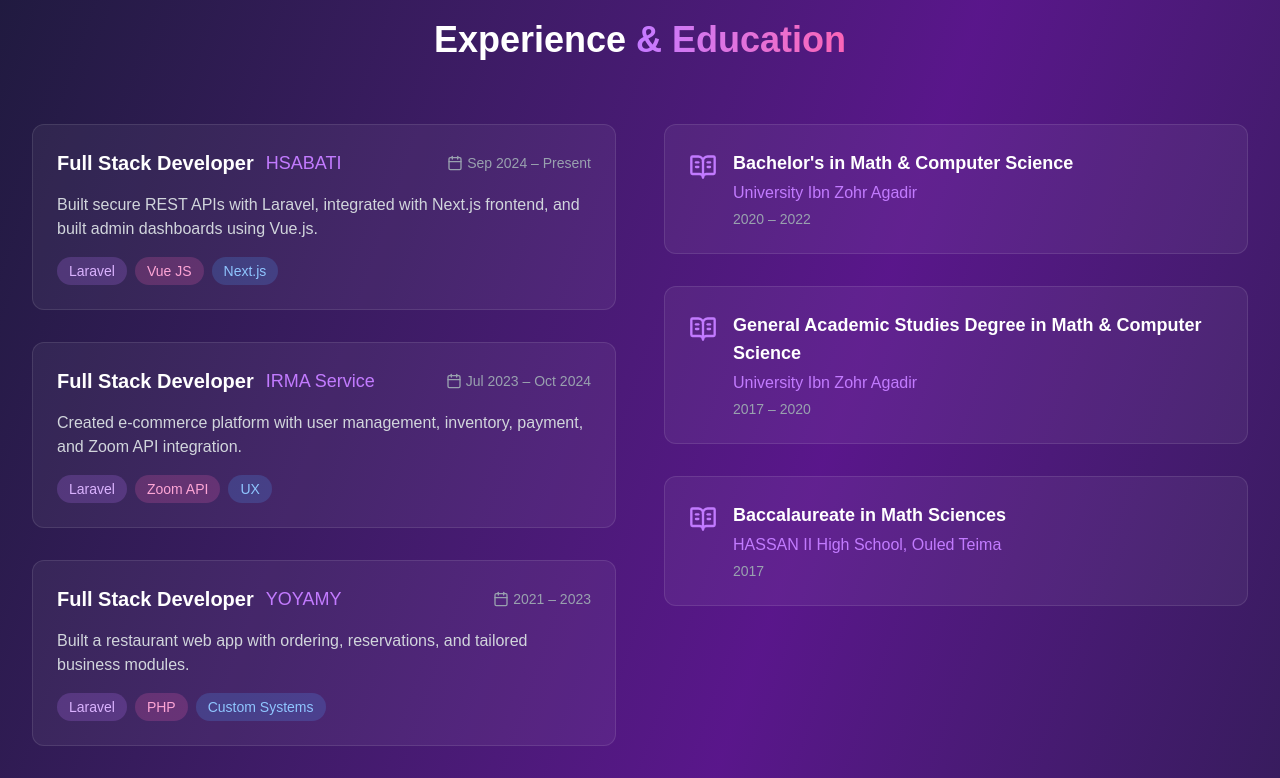
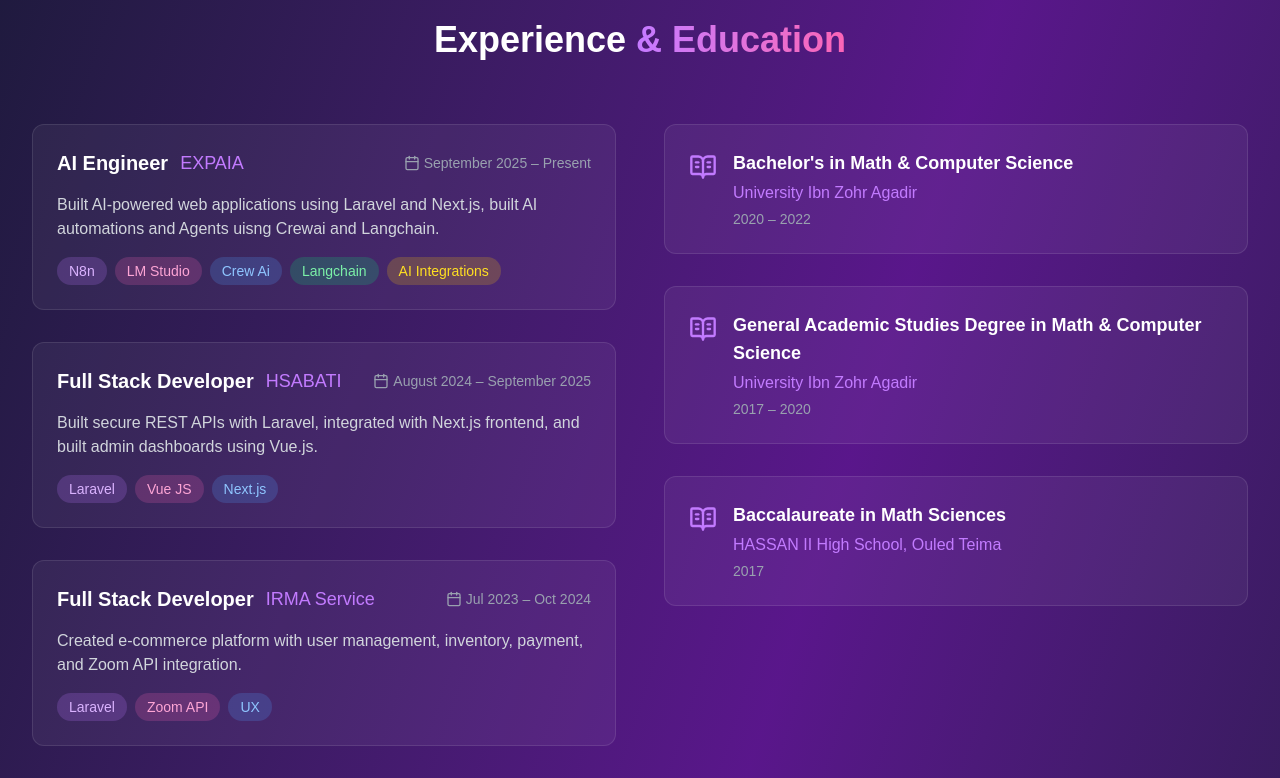
Before and after one commit to Medharrad/my_portfolio, a Next.js app: page / in a window 1280 px wide. Shown: the part 860-1638 px from the top of the page. Built offline with nearby package versions, Linux system fonts and the light colour scheme.

Commit message:
update CV document

```diff
--- a/src/app/page.tsx
+++ b/src/app/page.tsx
@@ -502,10 +502,17 @@
             {/* Work Experience */}
             <div className="space-y-8">
               {[{
+                role: "AI Engineer",
+                company: "EXPAIA",
+                period: "September 2025 – Present",
+                desc: "Built AI-powered web applications using Laravel and Next.js, built AI automations and Agents uisng Crewai and Langchain.",
+                skills: ["N8n","LM Studio","Crew Ai","Langchain" ,"AI Integrations"]
+              },
+                {
                 role: "Full Stack Developer",
                 company: "HSABATI",
                 link: "https://www.hsabati.com/",
-                period: "Sep 2024 – Present",
+                period: "August 2024 – September 2025",
                 desc: "Built secure REST APIs with Laravel, integrated with Next.js frontend, and built admin dashboards using Vue.js.",
                 skills: ["Laravel", "Vue JS", "Next.js"]
               }, {
```
Also changed, not shown: 1 other file (tests, documents, lock files or other folders).
